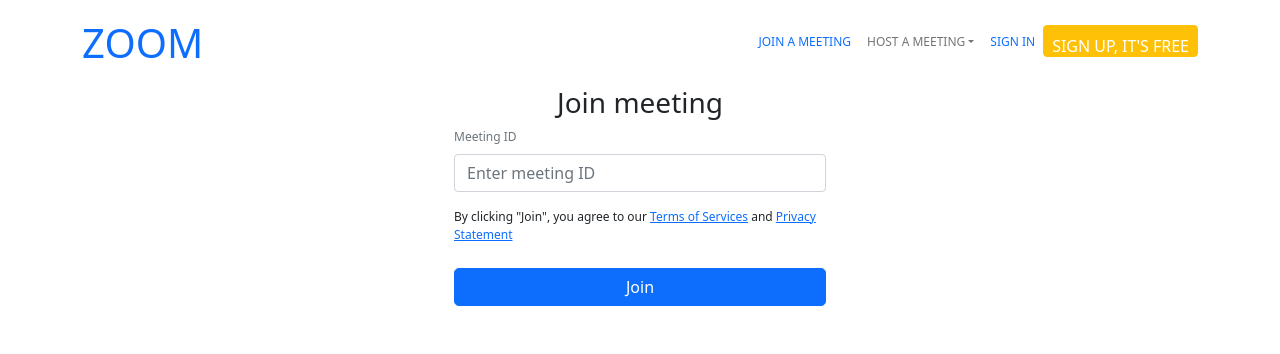
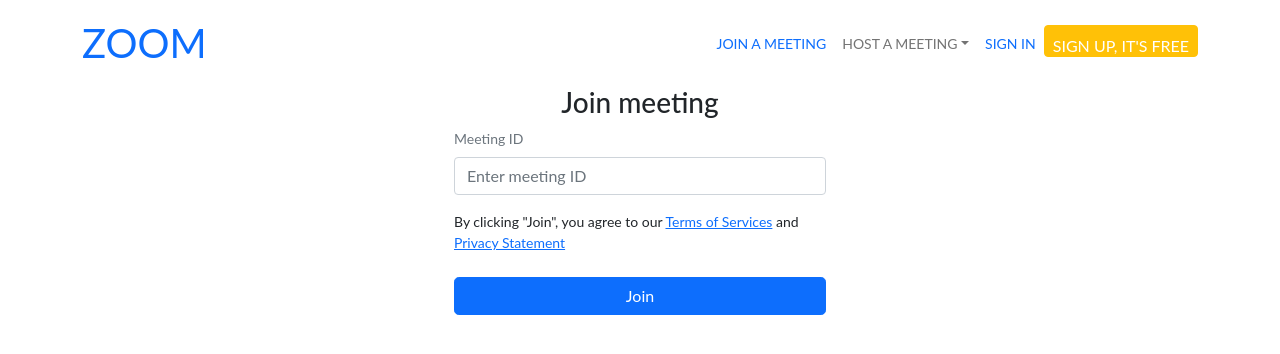
Before and after one commit to koladev32/zoom-clone-react-server, a React (Create React App) app: page / in a window 1280 px wide. Shown: the top 354 px of the page. Built offline with nearby package versions, Linux system fonts and the light colour scheme.

Commit message:
- wip: add font-family Lato

```diff
--- a/src/App.css
+++ b/src/App.css
@@ -1,5 +1,6 @@
 .App {
-  font-size: 12px;
+  font-size: 14px;
+  font-family: Lato, sans-serif;
 }
 
 .sign-up{
```
